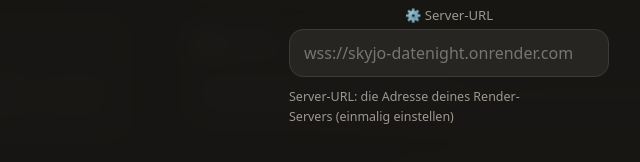
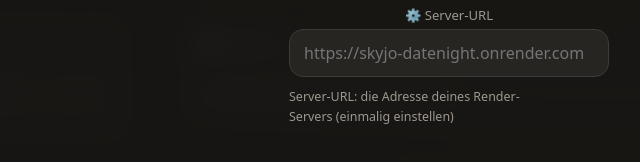
Before and after one commit to Slexon-38/skyjo-datenight, a plain HTML site: page client /index.html in a window 1280 px wide. Shown: the part 522-684 px from the top of the page, 191-831 px from the left. Drawn offline with Linux system fonts and the light colour scheme; a web font is replaced by a local one.

Commit message:
Update index.html

```diff
--- a/client /index.html
+++ b/client /index.html
@@ -118,7 +118,7 @@ button:disabled{opacity:.35;pointer-events:none}
       </div>
     </div>
     <div class="div"></div>
-    <div class="lbl"><span>⚙️ Server-URL</span><input class="inp" id="serverUrlInput" placeholder="wss://skyjo-datenight.onrender.com"/></div>
+    <div class="lbl"><span>⚙️ Server-URL</span><input class="inp" id="serverUrlInput" placeholder="https://skyjo-datenight.onrender.com"/></div>
     <p style="font-size:.78rem;color:var(--muted);text-align:left">Server-URL: die Adresse deines Render-Servers (einmalig einstellen)</p>
   </div>
 </div>
```
